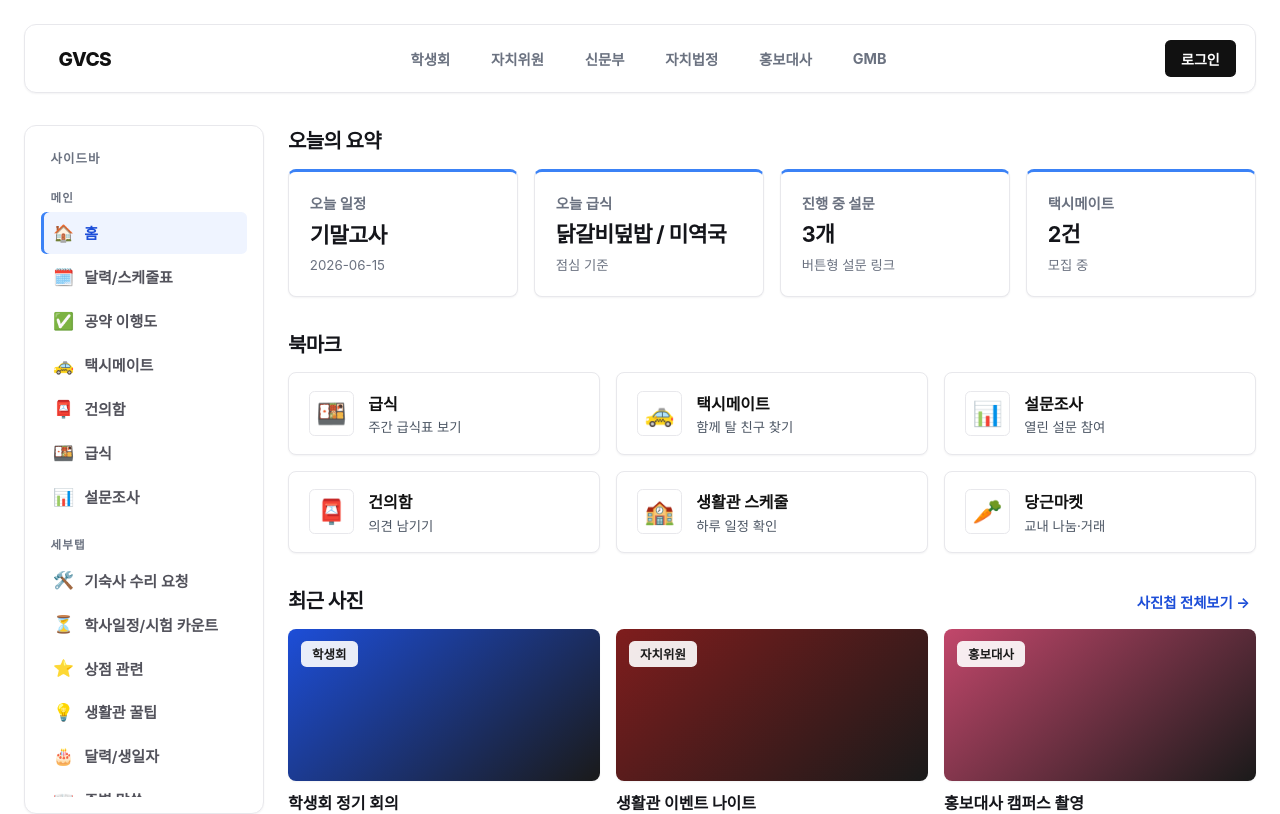
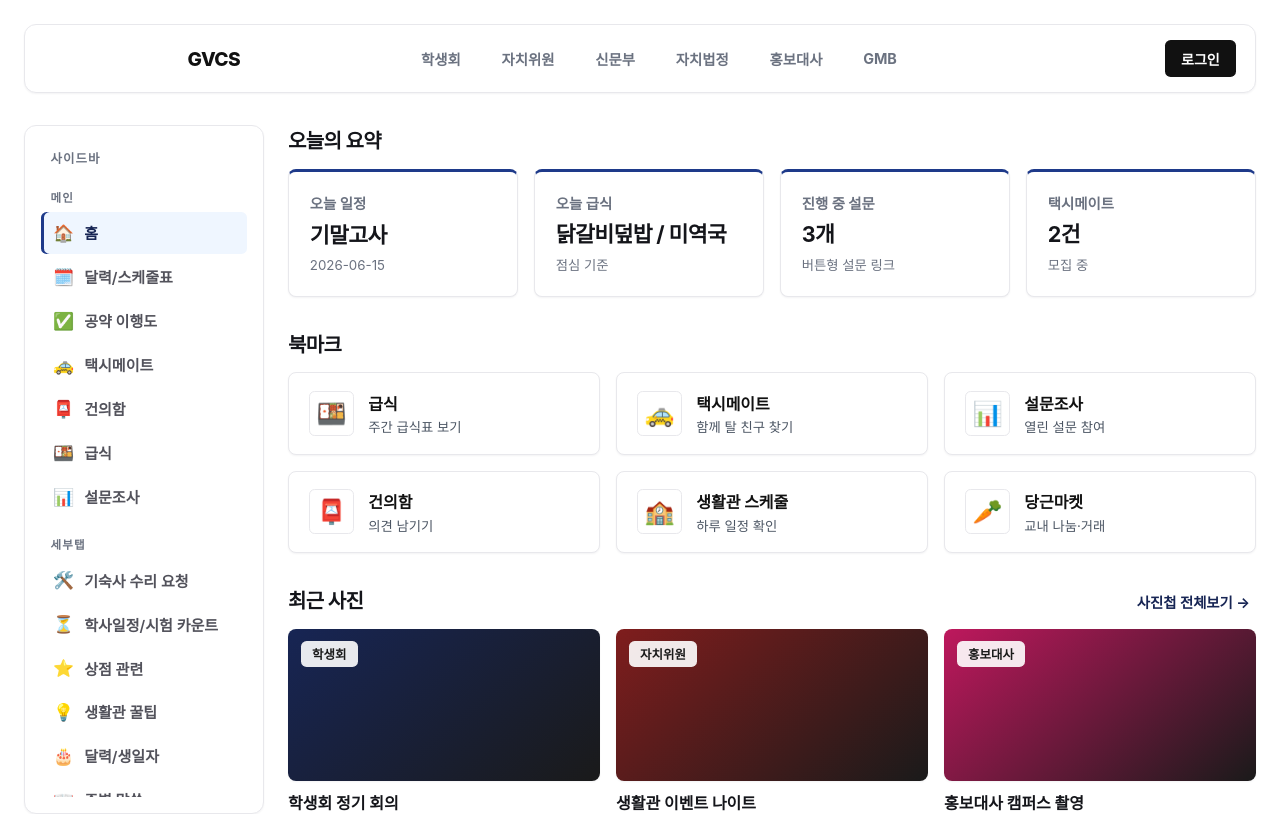
Before and after one commit to mg223080612-a11y/Dormhome, a React (Vite) app: page / in a window 1280 px wide. Shown: the top 814 px of the page. Built offline with nearby package versions, Linux system fonts and the light colour scheme; a web font is replaced by a local one.

Commit message:
Update department colors and header spacing

```diff
--- a/src/data/departments.js
+++ b/src/data/departments.js
@@ -14,8 +14,8 @@ export const departments = [
     label: '학생회',
     shortLabel: '학생회',
     color: 'var(--student-council)',
-    ink: '#1d4ed8',
-    soft: '#eff4ff',
+    ink: '#172554',
+    soft: '#eff6ff',
     text: '#ffffff',
     description: '전체 공지, 공약 이행도, 스케줄 관리',
     focus: ['pledges', 'calendar', 'survey', 'suggestions']
@@ -48,8 +48,8 @@ export const departments = [
     label: '자치법정',
     shortLabel: '자법',
     color: 'var(--court)',
-    ink: '#5f6b3f',
-    soft: '#f1f3ea',
+    ink: '#14532d',
+    soft: '#ecfdf5',
     text: '#ffffff',
     description: '상점·벌점 안내, 규정 안내, 질의응답',
     focus: ['points', 'suggestions']
@@ -60,9 +60,9 @@ export const departments = [
     shortLabel: '홍대',
     // 베이비 핑크: 밝은 색이라 글자는 진한 로즈(text)로 대비를 줍니다
     color: 'var(--ambassador)',
-    ink: '#c2476b',
-    soft: '#fdeef3',
-    text: '#6d213c',
+    ink: '#be185d',
+    soft: '#fdf2f8',
+    text: '#831843',
     description: '사진첩, 홍보 콘텐츠, 학교 브랜딩',
     focus: ['shortform']
   },
--- a/src/styles/layout.css
+++ b/src/styles/layout.css
@@ -11,7 +11,7 @@
 /* ── 상단바 (검정 바 + 우측 로그인) ───────────────────────── */
 .top-bar {
   display: grid;
-  grid-template-columns: auto minmax(0, 1fr) auto;
+  grid-template-columns: minmax(18rem, 22rem) minmax(0, 1fr) auto;
   gap: 1rem;
   align-items: center;
   position: sticky;
@@ -44,7 +44,7 @@
 
 .top-menu-pill {
   display: flex;
-  justify-content: center;
+  justify-content: flex-start;
   min-width: 0;
 }
 
@@ -52,7 +52,7 @@
   display: flex;
   flex-wrap: wrap;
   gap: 0.65rem;
-  justify-content: center;
+  justify-content: flex-start;
 }
 
 /* 부서 탭: 선택 시에만 부서색을 채움(포인트 사용) */
--- a/src/styles/theme.css
+++ b/src/styles/theme.css
@@ -5,13 +5,13 @@
 
 :root {
   /* ── 자치부서 팔레트 (단일 소스) ───────────────────────── */
-  --student-council: #3b82f6; /* 학생회: 파랑(연하게) */
+  --student-council: #1e3a8a; /* 학생회: 남색 */
   --committee: #7f1d1d;       /* 자치위원: 버건디 */
   --press: #d8d2c4;           /* 신문부: 아이보리 */
   --press-dark: #6b7280;      /* 신문부: 회색 */
-  --ambassador: #f8b4c8;      /* 홍보대사: 베이비 핑크 */
+  --ambassador: #fbcfe8;      /* 홍보대사: 연한 핑크 */
   --gmb: #111111;             /* GMB: 검정 */
-  --court: #7a8450;           /* 자치법정: 카키 */
+  --court: #166534;           /* 자치법정: 진한 초록 */
 
   /* ── 중립 색/표면 ──────────────────────────────────────── */
   --ink: #14151a;        /* 본문 글자 */
@@ -22,7 +22,7 @@
 
   /* ── 부서 테마 변수(런타임에 Layout 이 주입) + 기본값 ──── */
   --dept-color: var(--student-council); /* 액센트 채움색 */
-  --dept-ink: #1d4ed8;                  /* 액센트 글자색 */
+  --dept-ink: #172554;                  /* 액센트 글자색 */
   --dept-soft: #eff4ff;                 /* 옅은 틴트 배경 */
   --dept-text: #ffffff;                 /* 액센트 위 글자색 */
 
```
